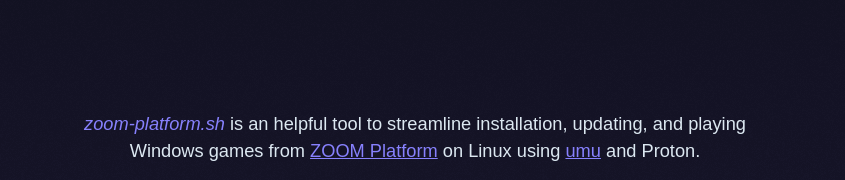
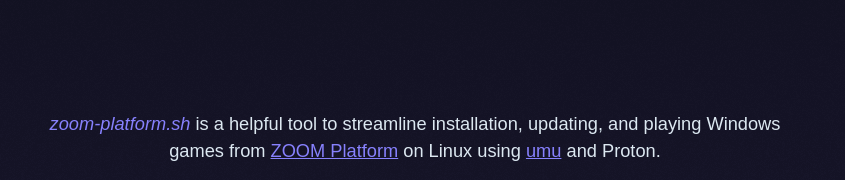
Before and after one commit to ZOOM-Platform/zoom-platform.sh, a plain HTML site: page www/public/index.html in a window 1280 px wide. Shown: the part 575-755 px from the top of the page, 225-1070 px from the left. Drawn offline with Linux system fonts and the light colour scheme; a web font is replaced by a local one.

Commit message:
Update readmes, fix tpyo

```diff
--- a/www/public/index.html
+++ b/www/public/index.html
@@ -344,7 +344,7 @@
     </div>
     <main>
       <section id="description">
-        <p><i class="color-primary">zoom-platform.sh</i> is an helpful tool to streamline installation, updating, and
+        <p><i class="color-primary">zoom-platform.sh</i> is a helpful tool to streamline installation, updating, and
           playing Windows games from <a href="https://www.zoom-platform.com/">ZOOM Platform</a> on Linux using <a
             href="https://github.com/Open-Wine-Components/umu-launcher">umu</a> and
           Proton.</p>
```
Also changed, not shown: 3 other files.
